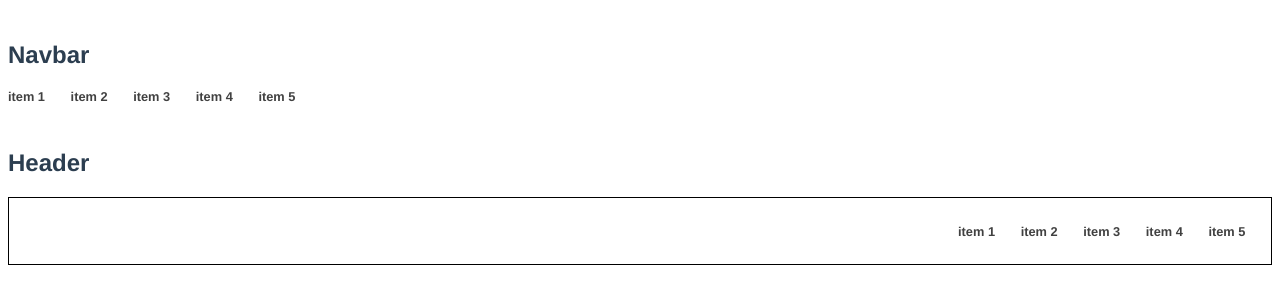
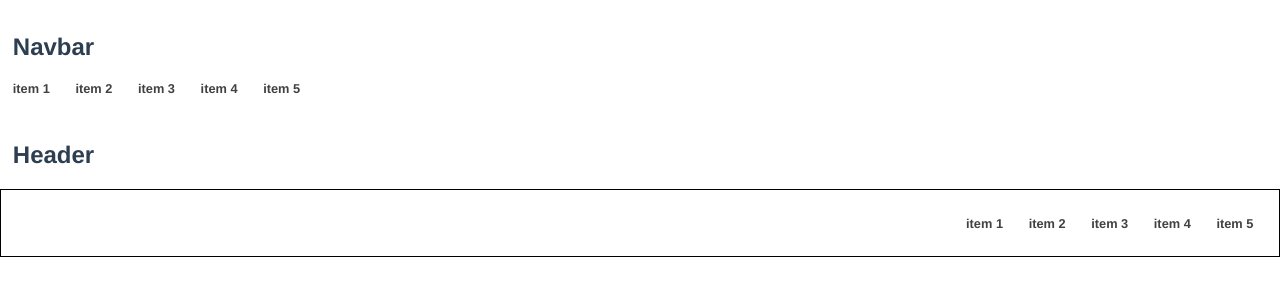
Before and after one commit to MetalHead89/vue-ui-kit, a Vue app: page / in a window 1280 px wide. Shown: the top 304 px of the page. Built offline with nearby package versions, Linux system fonts and the light colour scheme.

Commit message:
Удален margin у body

```diff
--- a/src/App.vue
+++ b/src/App.vue
@@ -1,10 +1,14 @@
 <template>
-  <section class="app__component-section">
-    <h2 class="app__component-title">Navbar</h2>
-    <mh-navbar v-bind:items="items" />
-  </section>
-  <section class="app__component-section">
-    <h2 class="app__component-title">Header</h2>
+  <div class="app__simple-components">
+    <section class="app__component">
+      <h2 class="app__component-title">Navbar</h2>
+      <mh-navbar v-bind:items="items" />
+    </section>
+  </div>
+  <section class="app__component">
+    <div class="app__title-container">
+      <h2 class="app__component-title">Header</h2>
+    </div>
     <mh-header v-bind:items="items" />
   </section>
 </template>
@@ -44,8 +48,16 @@ export default defineComponent({
   text-align: center;
   color: #2c3e50;
 
-  &__component-section {
+  &__simple-components {
+    padding: 0 1vw;
+  }
+
+  &__component {
     padding: 1vw 0;
+  }
+
+  &__title-container {
+    padding: 0 1vw;
   }
 
   &__component-title {
--- a/src/main.ts
+++ b/src/main.ts
@@ -1,4 +1,5 @@
 import { createApp } from "vue";
 import App from "./App.vue";
+import "./styles/common.scss";
 
 createApp(App).mount("#app");
--- /dev/null
+++ b/src/styles/common.scss
@@ -0,0 +1,3 @@
+body {
+  margin: 0;
+}
```
